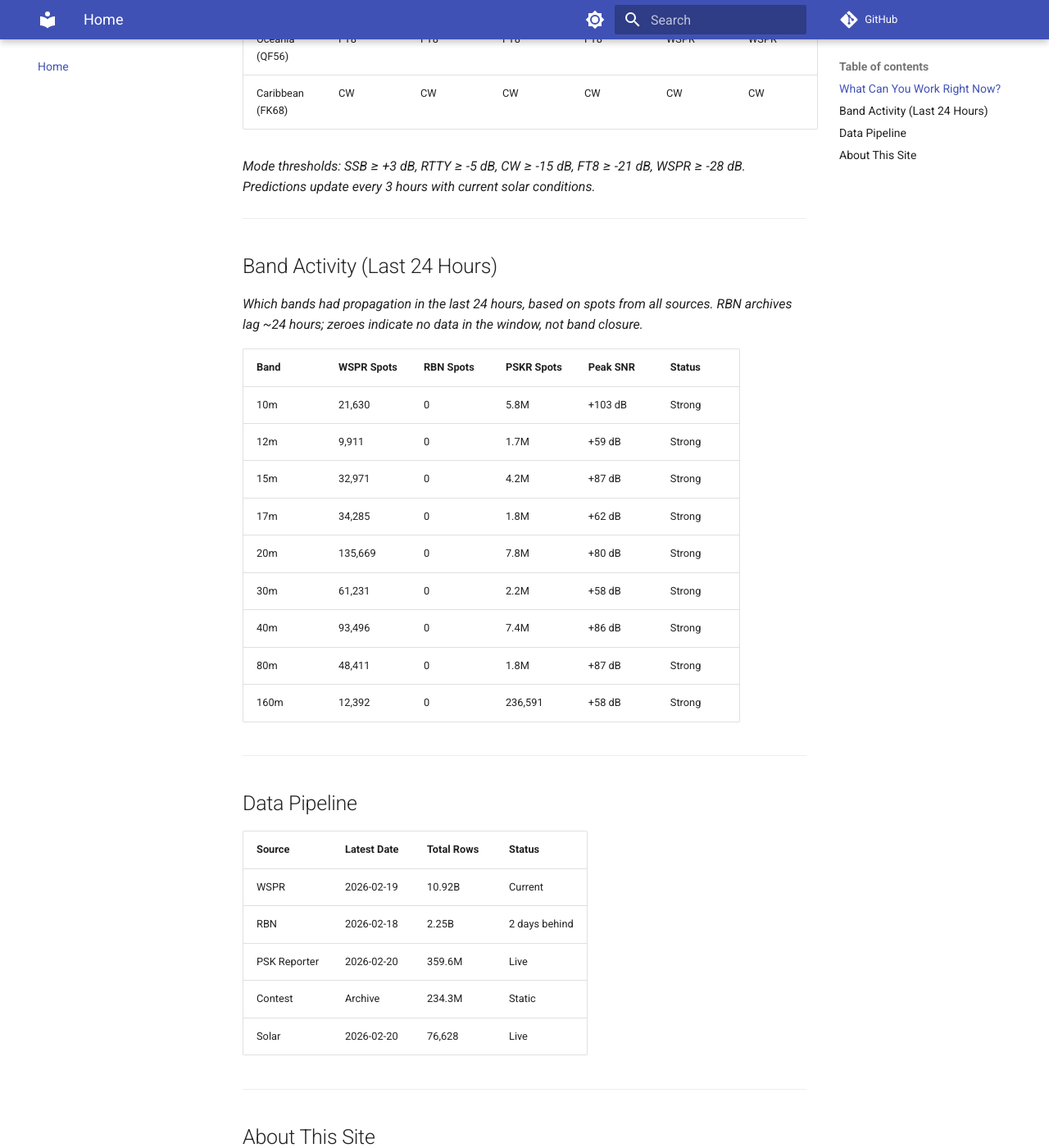
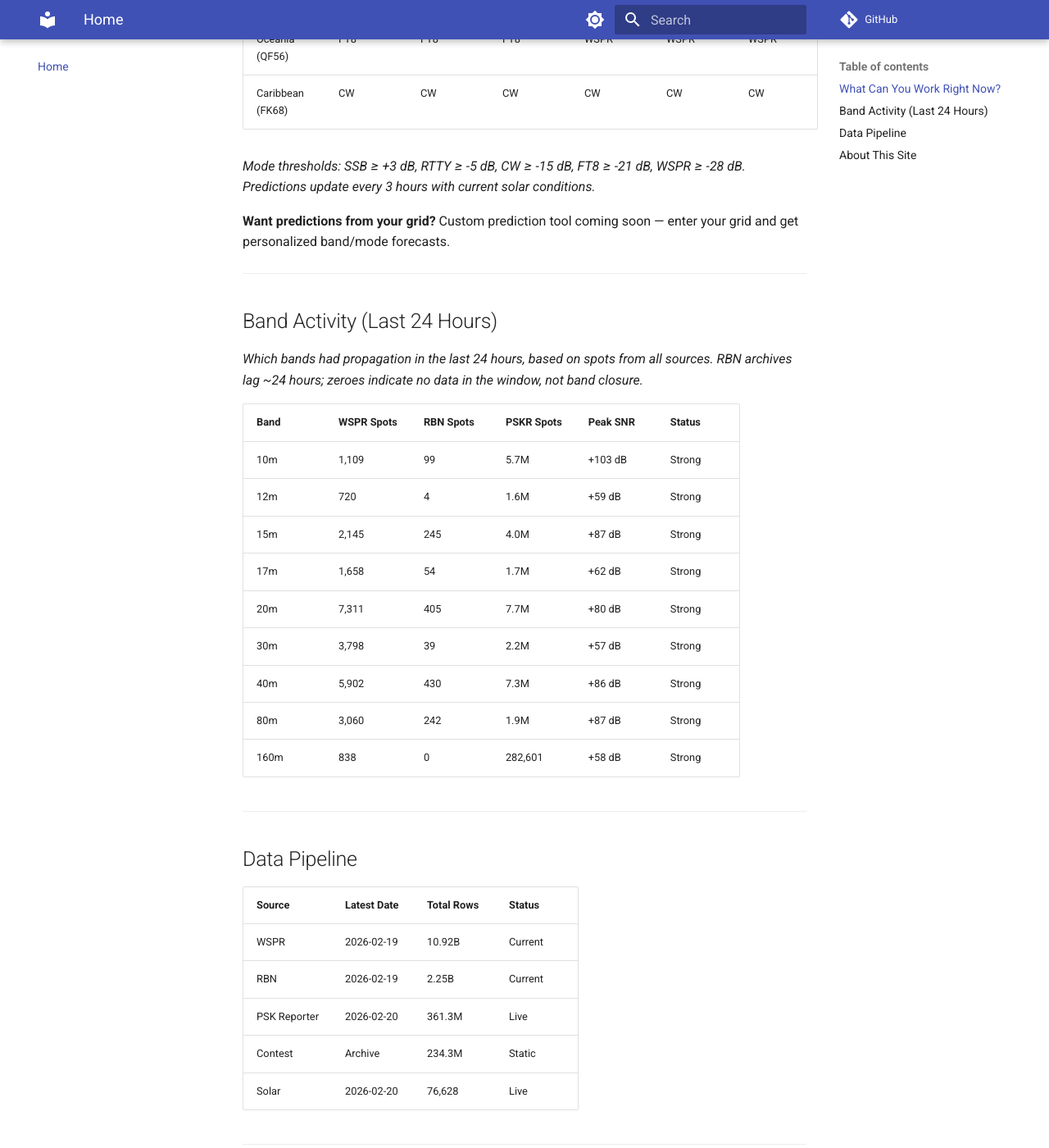
Before and after one commit to IONIS-AI/ionis-hamstats, an MkDocs documentation site: the page built from docs/index.md, in a window 1280 px wide and 1400 px high, scrolled down 781 px. Shown: the whole window at 82% size. Built offline with MkDocs 1.6.1 and Material for MkDocs 9.7.7, drawn with Linux system fonts in a browser that asks for light colours; comment, search, counter and statistics services are not loaded; some of the changed text lies outside the part shown.

Commit message:
add custom prediction tool placeholder to all prediction tables
Co-Authored-By: Claude Opus 4.6 <noreply@anthropic.com>

```diff
--- a/docs/index.md
+++ b/docs/index.md
@@ -19,12 +19,14 @@
 | Europe (JN48) | CW | CW | CW | CW | CW | CW |
 | Japan (PM95) | CW | CW | CW | CW | CW | CW |
 | S. America (GG87) | FT8 | FT8 | FT8 | FT8 | FT8 | FT8 |
-| Africa (KG33) | FT8 | WSPR | WSPR | WSPR | WSPR | WSPR |
-| Oceania (QF56) | FT8 | FT8 | FT8 | FT8 | WSPR | WSPR |
+| Africa (KG33) | WSPR | WSPR | WSPR | WSPR | WSPR | WSPR |
+| Oceania (QF56) | FT8 | FT8 | FT8 | WSPR | WSPR | WSPR |
 | Caribbean (FK68) | CW | CW | CW | CW | CW | CW |
 
 *Mode thresholds: SSB &ge; +3 dB, RTTY &ge; -5 dB, CW &ge; -15 dB, FT8 &ge; -21 dB, WSPR &ge; -28 dB.
 Predictions update every 3 hours with current solar conditions.*
+
+**Want predictions from your grid?** Custom prediction tool coming soon — enter your grid and get personalized band/mode forecasts.
 
 ---
 
@@ -35,15 +37,15 @@ RBN archives lag ~24 hours; zeroes indicate no data in the window, not band clos
 
 | Band | WSPR Spots | RBN Spots | PSKR Spots | Peak SNR | Status |
 |------|-----------|-----------|------------|----------|--------|
-| 10m | 21,630 | 0 | 5.8M | +103 dB | Strong |
-| 12m | 9,911 | 0 | 1.7M | +59 dB | Strong |
-| 15m | 32,971 | 0 | 4.2M | +87 dB | Strong |
-| 17m | 34,285 | 0 | 1.8M | +62 dB | Strong |
-| 20m | 135,669 | 0 | 7.8M | +80 dB | Strong |
-| 30m | 61,231 | 0 | 2.2M | +58 dB | Strong |
-| 40m | 93,496 | 0 | 7.4M | +86 dB | Strong |
-| 80m | 48,411 | 0 | 1.8M | +87 dB | Strong |
-| 160m | 12,392 | 0 | 236,591 | +58 dB | Strong |
+| 10m | 1,109 | 99 | 5.7M | +103 dB | Strong |
+| 12m | 720 | 4 | 1.6M | +59 dB | Strong |
+| 15m | 2,145 | 245 | 4.0M | +87 dB | Strong |
+| 17m | 1,658 | 54 | 1.7M | +62 dB | Strong |
+| 20m | 7,311 | 405 | 7.7M | +80 dB | Strong |
+| 30m | 3,798 | 39 | 2.2M | +57 dB | Strong |
+| 40m | 5,902 | 430 | 7.3M | +86 dB | Strong |
+| 80m | 3,060 | 242 | 1.9M | +87 dB | Strong |
+| 160m | 838 | 0 | 282,601 | +58 dB | Strong |
 
 ---
 
@@ -52,8 +54,8 @@ RBN archives lag ~24 hours; zeroes indicate no data in the window, not band clos
 | Source | Latest Date | Total Rows | Status |
 |--------|------------|------------|--------|
 | WSPR | 2026-02-19 | 10.92B | Current |
-| RBN | 2026-02-18 | 2.25B | 2 days behind |
-| PSK Reporter | 2026-02-20 | 359.6M | Live |
+| RBN | 2026-02-19 | 2.25B | Current |
+| PSK Reporter | 2026-02-20 | 361.3M | Live |
 | Contest | Archive | 234.3M | Static |
 | Solar | 2026-02-20 | 76,628 | Live |
 
@@ -71,7 +73,7 @@ of HF propagation:
 
 - **WSPR** (10.92B spots, 2008–present) — the SNR floor at minimum power
 - **Reverse Beacon Network** (2.25B spots, 2009–present) — CW/RTTY measured signals
-- **PSK Reporter** (359.6M spots, live since Feb 2026) — FT8/digital operational contacts
+- **PSK Reporter** (361.3M spots, live since Feb 2026) — FT8/digital operational contacts
 - **Contest Logs** (234.3M QSOs, 2005–present) — the SSB/RTTY ceiling at contest power
 
 Solar indices (SFI, Kp, SSN) are joined at 3-hour resolution so every
```
Also changed, not shown: other parts of docs/index.md (+1 -1 lines), docs/contests/dxpeditions.md (+3 -1 lines), docs/contests/index.md (+3 -1 lines), 3 other files.
